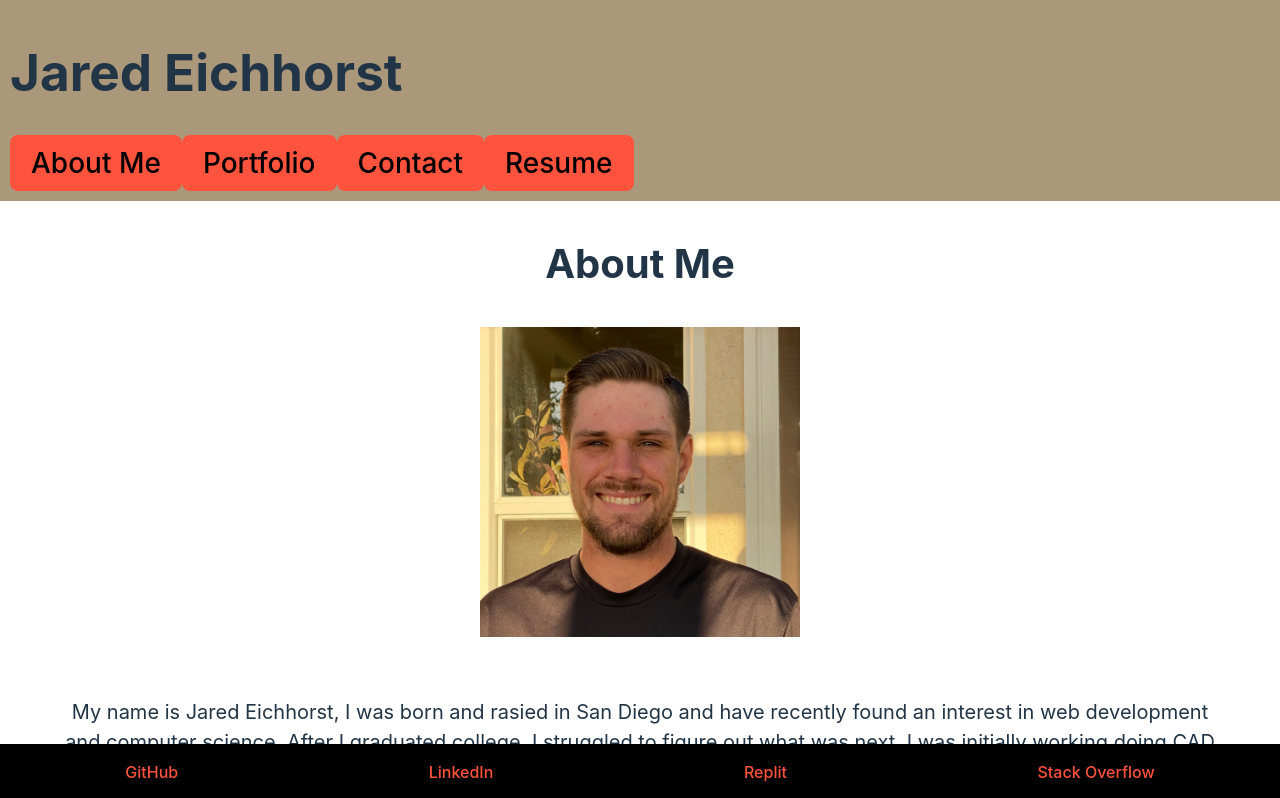
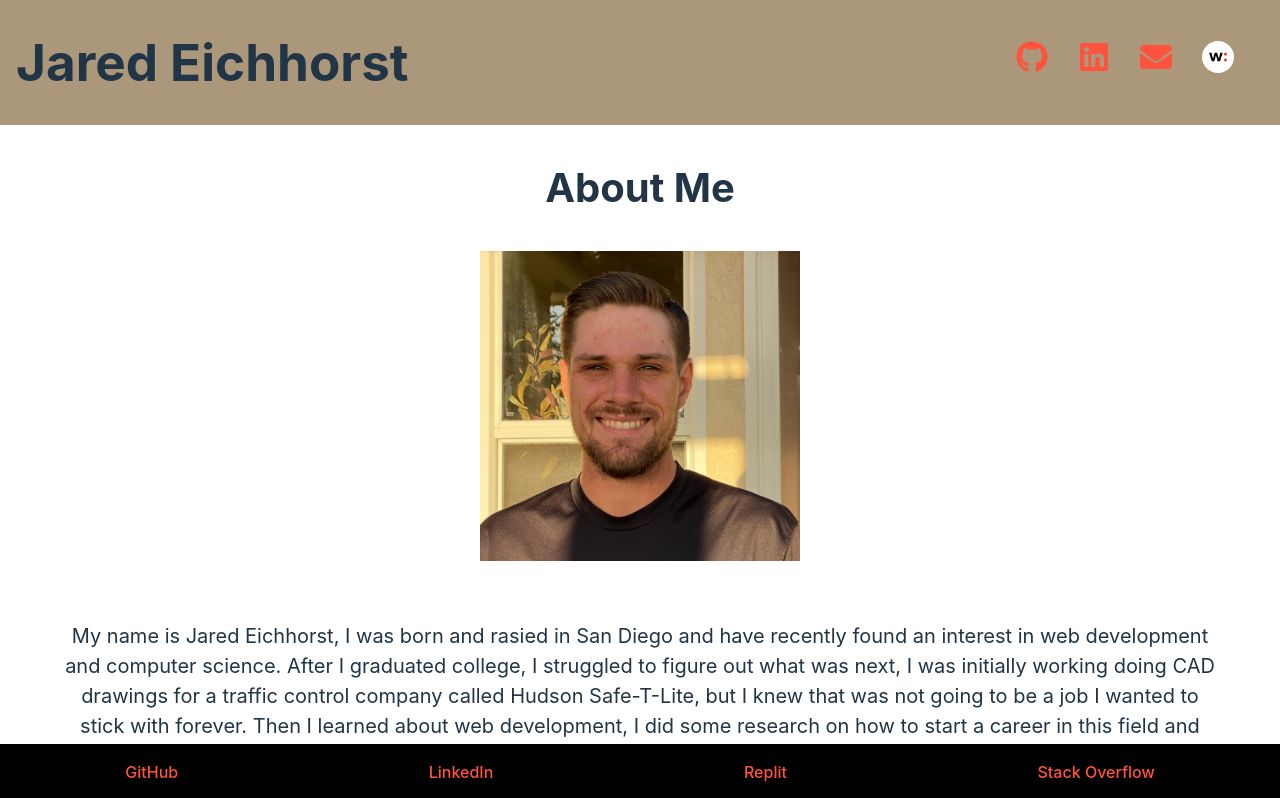
Before and after one commit to Jarede712/React-Portfolio-Jared-Eichhorst, a React (Vite) app in the folder React Portfolio/: page / in a window 1280 px wide. Shown: the top 798 px of the page. Built offline with nearby package versions, Linux system fonts and the light colour scheme.

Commit message:
Started adjusting header, added logos for socials and linked them to the right places

```diff
--- a/React Portfolio/package.json
+++ b/React Portfolio/package.json
@@ -16,6 +16,7 @@
     "nodemailer": "^6.9.13",
     "react": "^18.2.0",
     "react-dom": "^18.2.0",
+    "react-icons": "^5.1.0",
     "react-router-dom": "^6.22.3",
     "vite": "^4.5.2"
   },
--- a/React Portfolio/src/components/Header.jsx
+++ b/React Portfolio/src/components/Header.jsx
@@ -1,16 +1,48 @@
-import Navigation from './Navigation';
+import { FaGithub, FaLinkedin, FaEnvelope } from 'react-icons/fa';
+import { IconContext } from 'react-icons';
+import wellfoundLogo from '../assets/wellfoundlogo.png';
 
-const Header = ({ currentPage, setCurrentPage }) => {
-  const pages = ['About Me', 'Portfolio', 'Contact', 'Resume'];
+const Socials = ({ setCurrentPage }) => {
+  return (
+    <IconContext.Provider value={{ className: 'social-icons' }}>
+      <div className="logo-container">
+        <a
+          href="https://github.com/jarede712"
+          target="_blank"
+          rel="noopener noreferrer"
+          title="GitHub"
+        >
+          <FaGithub />
+        </a>
+        <a
+          href="https://www.linkedin.com/in/jared-eichhorst-b5a8382b3/"
+          target="_blank"
+          rel="noopener noreferrer"
+          title="LinkedIn"
+        >
+          <FaLinkedin />
+        </a>
+        <a href="#" onClick={() => setCurrentPage('Contact')} title="Contact">
+          <FaEnvelope />
+        </a>
+        <a
+          href="link-to-wellfound"
+          target="_blank"
+          rel="noopener noreferrer"
+          title="Wellfound"
+        >
+          <img src={wellfoundLogo} alt="Wellfound" className="wellfound-logo" />
+        </a>
+      </div>
+    </IconContext.Provider>
+  );
+};
 
+const Header = ({ setCurrentPage }) => {
   return (
     <header className="header-style">
       <h1>Jared Eichhorst</h1>
-      <Navigation
-        pages={pages}
-        currentPage={currentPage}
-        setCurrentPage={setCurrentPage}
-      />
+      <Socials setCurrentPage={setCurrentPage} />
     </header>
   );
 };
--- a/React Portfolio/src/index.css
+++ b/React Portfolio/src/index.css
@@ -101,10 +101,26 @@ button:focus-visible {
 }
 
 .header-style {
+  display: flex;
+  justify-content: space-between; /* This will push the items to the edges of the container */
+  align-items: center;
   background-color: #ab987a;
   color: #213547;
-  padding: 10px;
-  text-align: left;
+  padding: 0 1em;
+}
+
+.header-style .logo-container {
+  display: flex;
+}
+
+.header-style .logo-container a {
+  margin-right: 30px; /* Adjust this value to reduce the space between the logos */
+  font-size: 2em;
+}
+
+.header-style .wellfound-logo {
+  width: 32px; /* Adjust this value to make the Wellfound logo smaller */
+  border-radius: 50%; /* This will make the Wellfound logo a circle */
 }
 
 .project-links {
--- a/React Portfolio/src/main.jsx
+++ b/React Portfolio/src/main.jsx
@@ -1,10 +1,13 @@
 import React from 'react';
 import ReactDOM from 'react-dom/client';
+import { BrowserRouter as Router } from 'react-router-dom';
 import App from './pages/Home';
 import './index.css';
 
 ReactDOM.createRoot(document.getElementById('root')).render(
   <React.StrictMode>
-    <App />
+    <Router>
+      <App />
+    </Router>
   </React.StrictMode>
 );
```
Also changed, not shown: React Portfolio/src/assets/wellfoundlogo.png (added), 1 other file (tests, documents, lock files or other folders).
